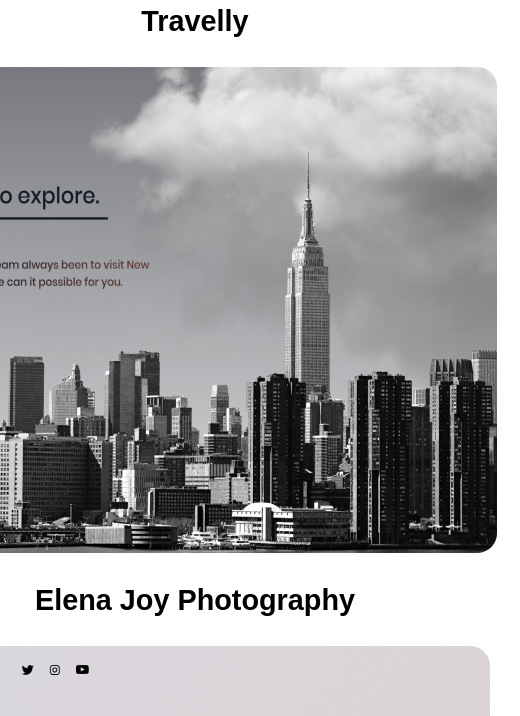
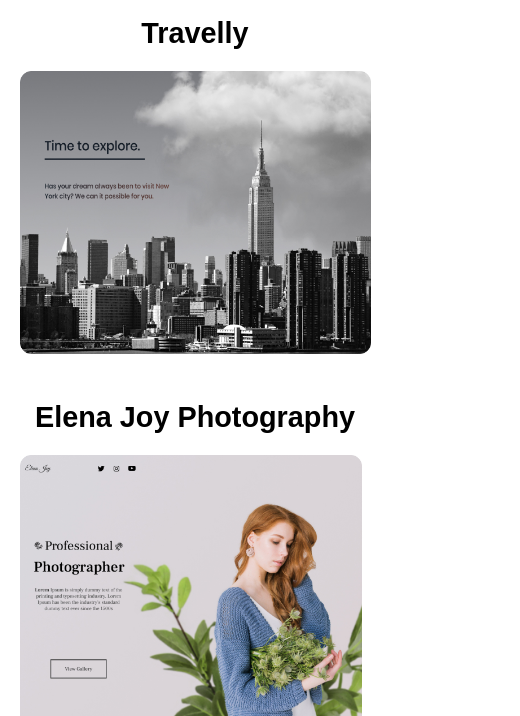
Before and after one commit to alay28/Practice-Project-2, a plain HTML site: page Project/index.html in a window 390 px wide. Shown: the part 128-844 px from the top of the page, 520 px wide, since content can reach past the window. Drawn offline with Linux system fonts and the light colour scheme; files whose address does not match are found by name.

Commit message:
Update style.css

```diff
--- a/style/style.css
+++ b/style/style.css
@@ -322,7 +322,12 @@ nav ul {
       -ms-flex: 1 1 40rem;
           flex: 1 1 40rem;
 }
-
+@media screen and (max-width: 570px) {
+  .projects img {
+    margin: 1rem;
+    width: 90vw;
+  }
+}
 .form-section {
   min-height: 80vh;
   display: -webkit-box;
```
